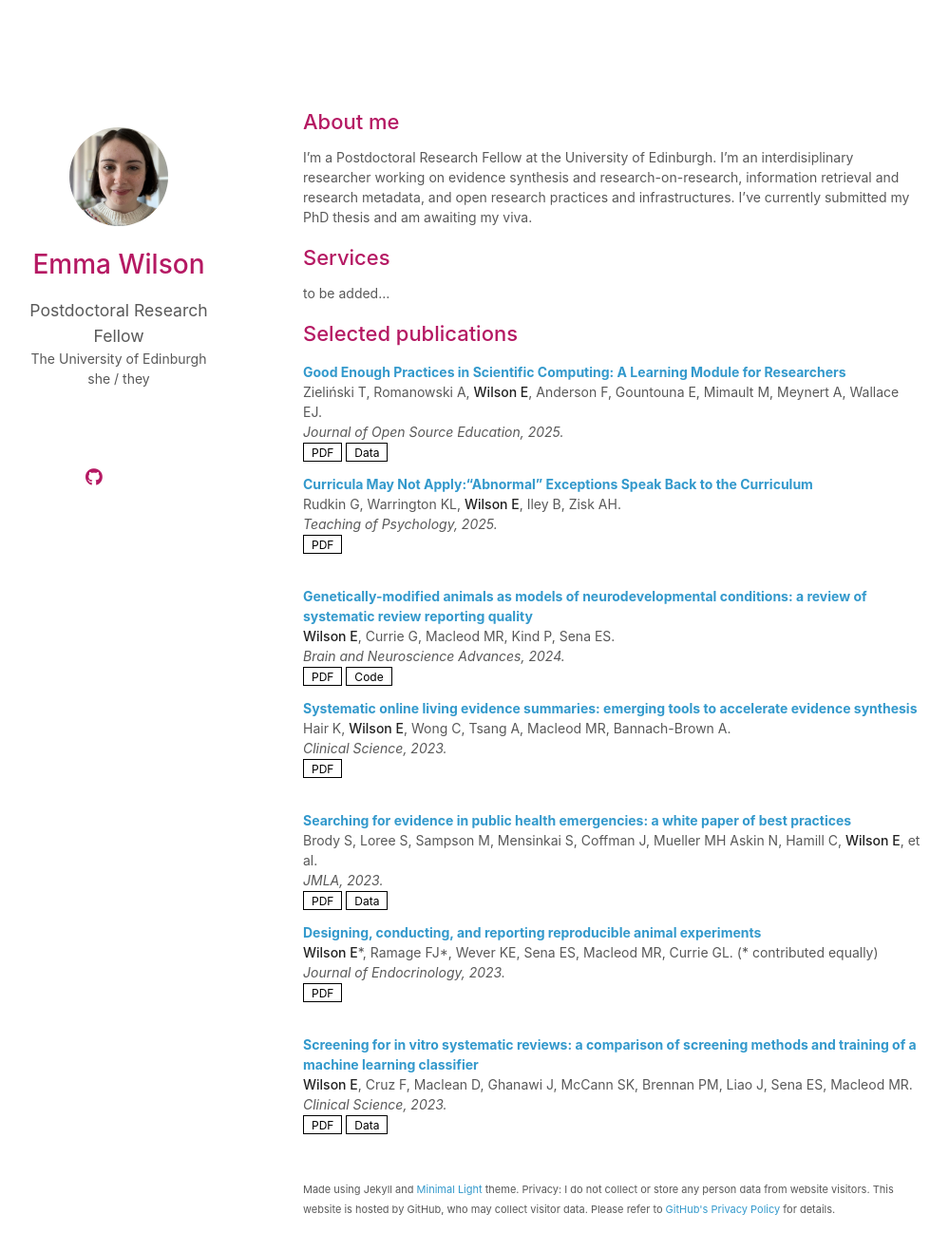
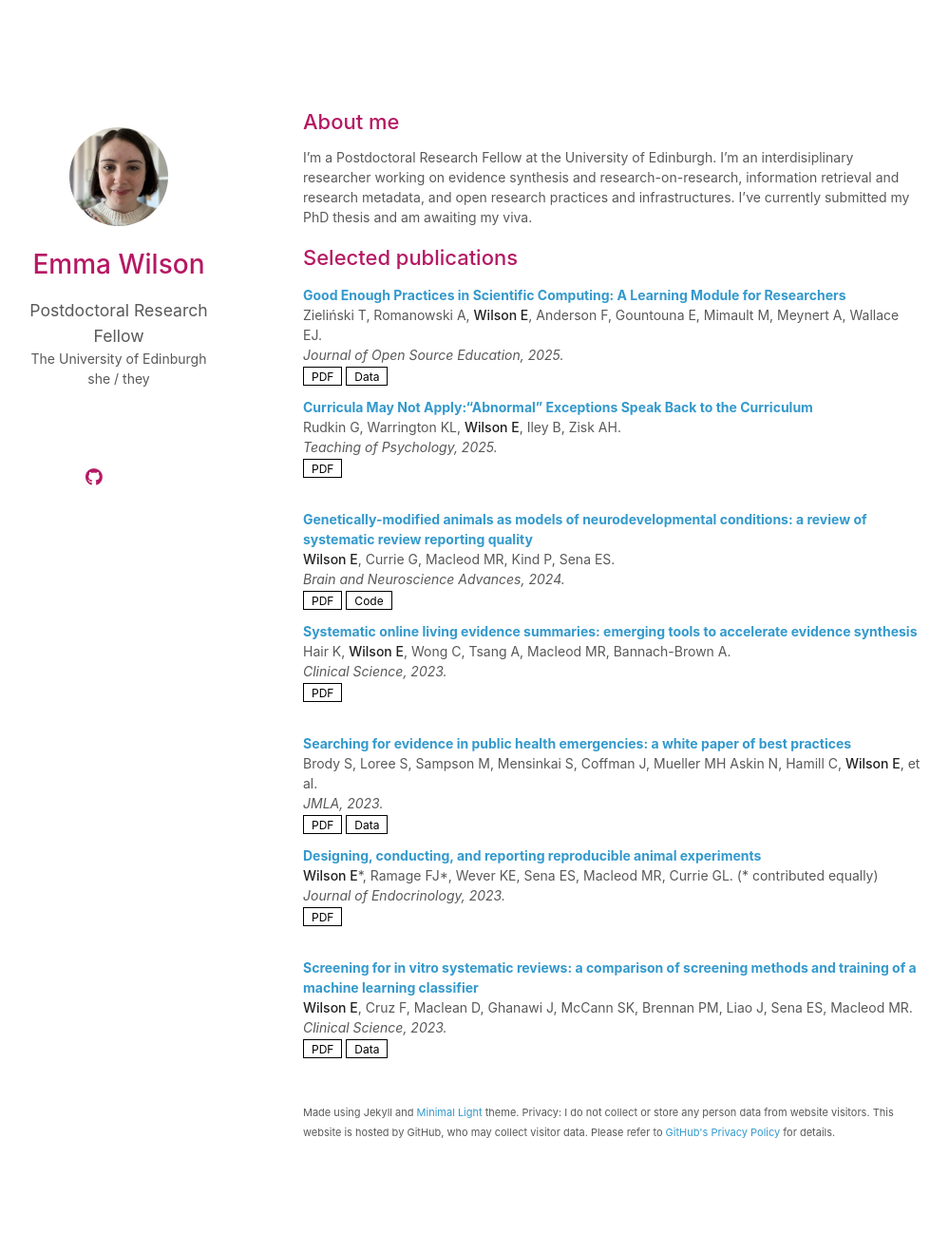
Before and after one commit to emma-wilson/emma-wilson.github.io, a Jekyll site: the page built from index.md, in a window 1280 px wide and 1352 px high. Shown: the top 1318 px of the window at 95% size, without its empty margins (151-1150 px from the left). Built offline with Jekyll 4.4.1, drawn with Linux system fonts in a browser that asks for light colours; nearby versions of some CDN libraries; comment, search, counter and statistics services are not loaded; a style sheet for code colours, icons or effects is not loaded; our own code applies the rules of GitHub Pages for plain Markdown files.

Commit message:
Remove services section

```diff
--- a/index.md
+++ b/index.md
@@ -6,6 +6,6 @@ layout: homepage
 
 I'm a Postdoctoral Research Fellow at the University of Edinburgh. I'm an interdisiplinary researcher working on evidence synthesis and research-on-research, information retrieval and research metadata, and open research practices and infrastructures. I've currently submitted my PhD thesis and am awaiting my viva.
 
-{% include_relative _includes/services.md %}
+<!---{% include_relative _includes/services.md %}--->
 
 {% include_relative _includes/publications.md %}
```
